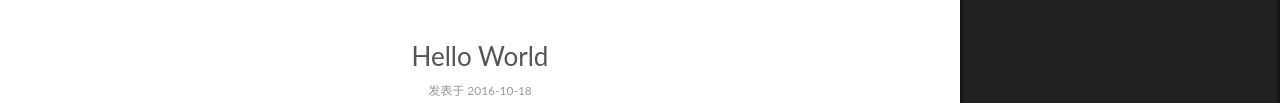
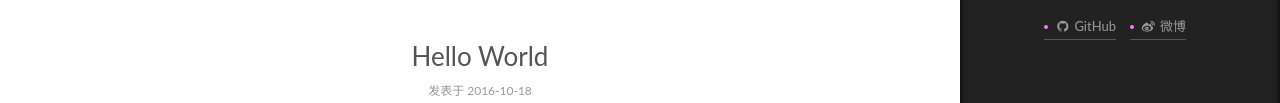
Before and after one commit to BinBear/BinBear.github.io, a plain HTML site: page 2016/10/18/hello-world/index.html in a window 1280 px wide. Both pictures are taken after a click on the item "站点概览". Shown: the part 340-443 px from the top of the page. Drawn offline with Linux system fonts and the light colour scheme; a web font is replaced by a local one.

Commit message:
Site updated: 2016-10-18 21:23:38

```diff
--- a/2016/10/18/hello-world/index.html
+++ b/2016/10/18/hello-world/index.html
@@ -440,6 +440,26 @@ Quick">
 
         <div class="links-of-author motion-element">
 
+
+              <span class="links-of-author-item">
+                <a href="https://github.com/BinBear" target="_blank" title="GitHub">
+
+                    <i class="fa fa-fw fa-github"></i>
+
+                  GitHub
+                </a>
+              </span>
+
+              <span class="links-of-author-item">
+                <a href="http://weibo.com/3132686821/profile?rightmod=1&wvr=6&mod=personinfo&is_all=1" target="_blank" title="微博">
+
+                    <i class="fa fa-fw fa-weibo"></i>
+
+                  微博
+                </a>
+              </span>
+
+
         </div>
 
 
```
Also changed, not shown: archives/2016/10/index.html (+20 -0 lines), archives/2016/index.html (+20 -0 lines), archives/index.html (+20 -0 lines), index.html (+20 -0 lines).
